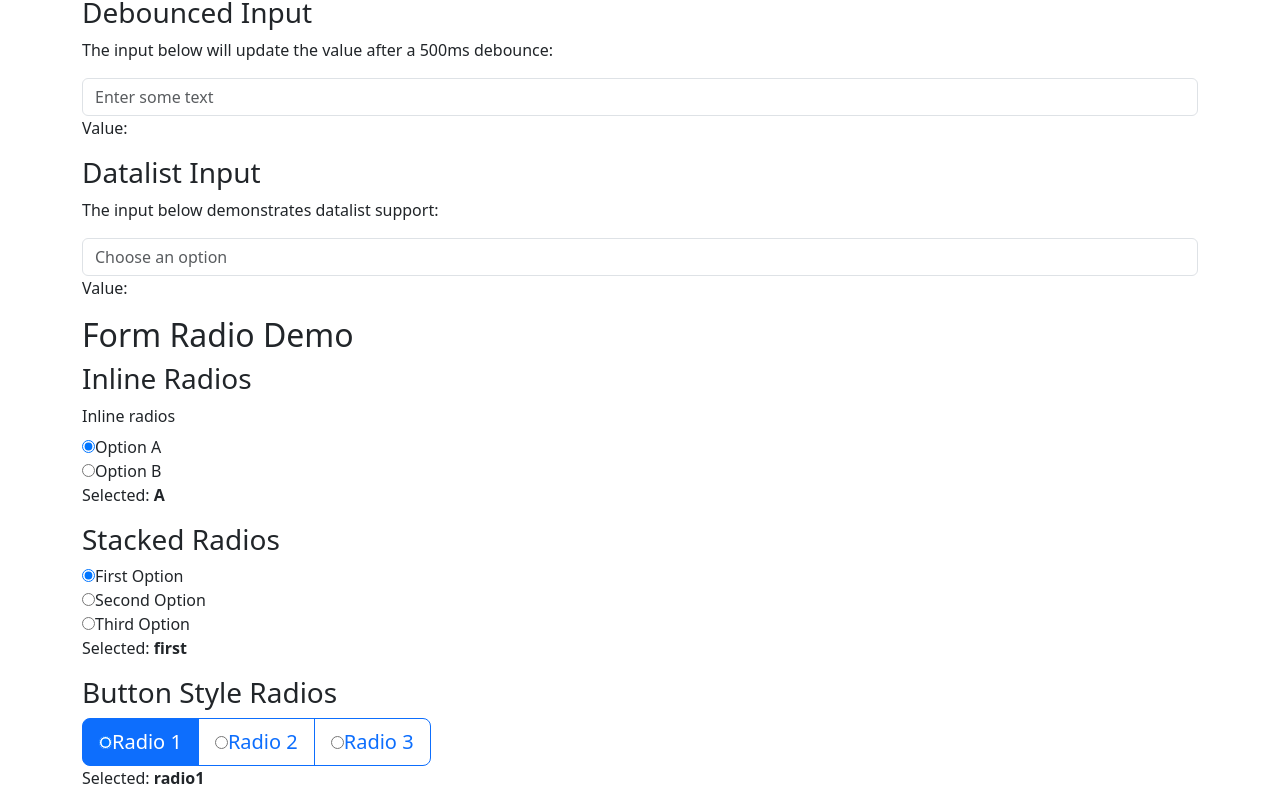
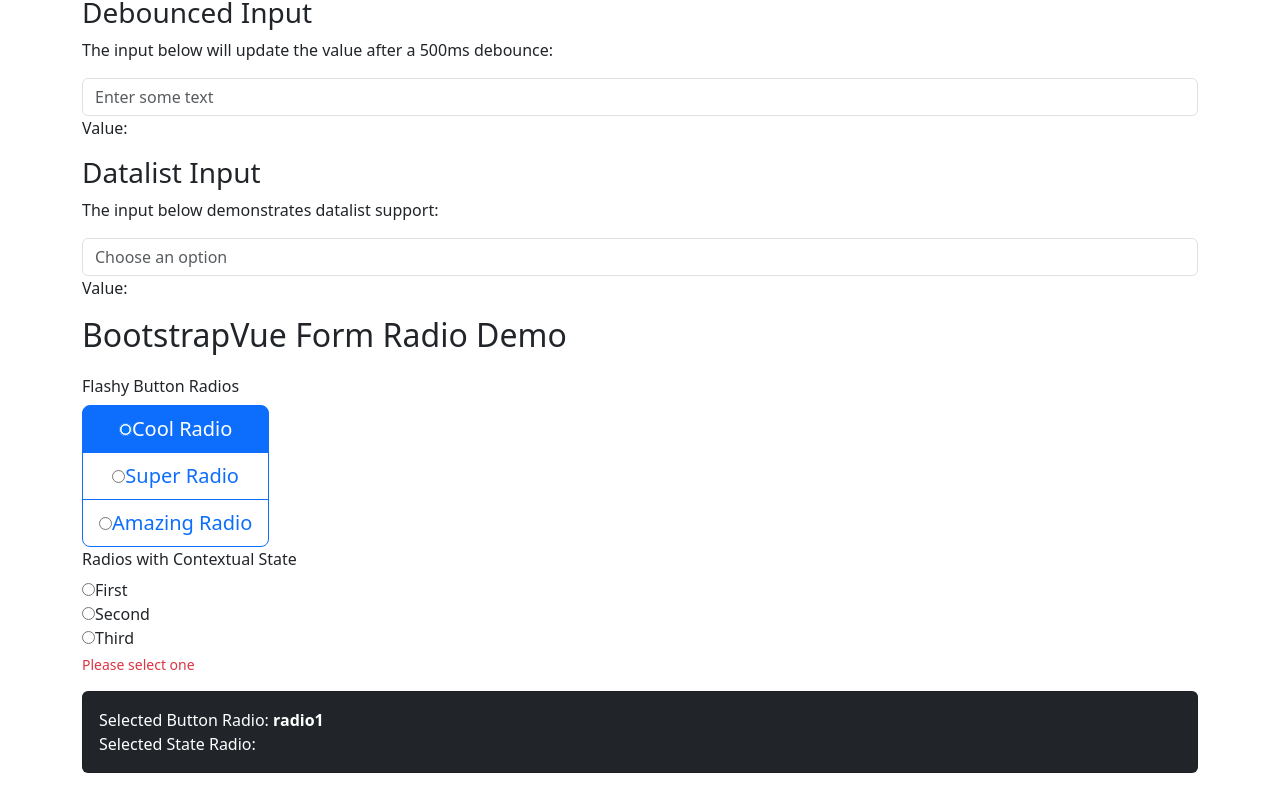
Before and after one commit to JavierDibo/boostrap-vue-proyecto, a Vue app: page /app/forms in a window 1280 px wide. Shown: the part 3126-3932 px from the top of the page. After the commit the page ends 3899 px from the top, so only its background shows below. Built offline with nearby package versions, Linux system fonts and the light colour scheme.

Commit message:
Updated radio form

```diff
--- a/src/components/form/FormRadioDemo.vue
+++ b/src/components/form/FormRadioDemo.vue
@@ -1,57 +1,63 @@
 <template>
   <div>
-    <h2>Form Radio Demo</h2>
+    <h2>BootstrapVue Form Radio Demo</h2>
+    <b-form-group label="Flashy Button Radios" v-slot="{ ariaDescribedby }">
+      <b-form-radio-group
+          v-model="selectedButton"
+          :options="buttonOptions"
+          :aria-describedby="ariaDescribedby"
+          buttons
+          button-variant="outline-primary"
+          size="lg"
+          name="radio-btn-outline"
+          stacked
+      ></b-form-radio-group>
+    </b-form-group>
 
-    <!-- Inline radios -->
-    <h3>Inline Radios</h3>
-    <b-form-group label="Inline radios">
-      <b-form-radio v-model="ex1Selected" name="ex1-radios" value="A">Option A</b-form-radio>
-      <b-form-radio v-model="ex1Selected" name="ex1-radios" value="B">Option B</b-form-radio>
+    <b-form-group label="Radios with Contextual State" v-slot="{ ariaDescribedby }">
+      <b-form-radio-group
+          v-model="selectedState"
+          :options="stateOptions"
+          :aria-describedby="ariaDescribedby"
+          :state="selectedState !== null"
+          name="radio-validation"
+      >
+        <b-form-invalid-feedback :state="selectedState !== null">Please select one</b-form-invalid-feedback>
+        <b-form-valid-feedback :state="selectedState !== null">Thank you</b-form-valid-feedback>
+      </b-form-radio-group>
     </b-form-group>
-    <p>Selected: <strong>{{ ex1Selected }}</strong></p>
 
-    <!-- Stacked radios -->
-    <h3>Stacked Radios</h3>
-    <b-form-radio-group
-        v-model="ex2Selected"
-        :options="ex2Options"
-        stacked
-        name="ex2-radios"
-    ></b-form-radio-group>
-    <p>Selected: <strong>{{ ex2Selected }}</strong></p>
-
-    <!-- Button style radios -->
-    <h3>Button Style Radios</h3>
-    <b-form-radio-group
-        v-model="ex3Selected"
-        :options="ex3Options"
-        buttons
-        button-variant="outline-primary"
-        size="lg"
-        name="ex3-radio-btn"
-    ></b-form-radio-group>
-    <p>Selected: <strong>{{ ex3Selected }}</strong></p>
+    <b-card bg-variant="dark" text-variant="white" class="mt-3">
+      <b-card-text>
+        Selected Button Radio: <strong>{{ selectedButton }}</strong>
+        <br>
+        Selected State Radio: <strong>{{ selectedState }}</strong>
+      </b-card-text>
+    </b-card>
   </div>
 </template>
-
 <script>
 export default {
   data() {
     return {
-      ex1Selected: 'A',
-      ex2Selected: 'first',
-      ex2Options: [
-        { text: 'First Option', value: 'first' },
-        { text: 'Second Option', value: 'second' },
-        { text: 'Third Option', value: 'third' }
+      selectedButton: 'radio1',
+      buttonOptions: [
+        {text: 'Cool Radio', value: 'radio1'},
+        {text: 'Super Radio', value: 'radio2'},
+        {text: 'Amazing Radio', value: 'radio3'},
       ],
-      ex3Selected: 'radio1',
-      ex3Options: [
-        { text: 'Radio 1', value: 'radio1' },
-        { text: 'Radio 2', value: 'radio2' },
-        { text: 'Radio 3', value: 'radio3' }
+      selectedState: null,
+      stateOptions: [
+        {text: 'First', value: 'first'},
+        {text: 'Second', value: 'second'},
+        {text: 'Third', value: 'third'}
       ]
     }
   }
 }
 </script>
+<style scoped>
+h2 {
+  margin-bottom: 20px;
+}
+</style>
```
